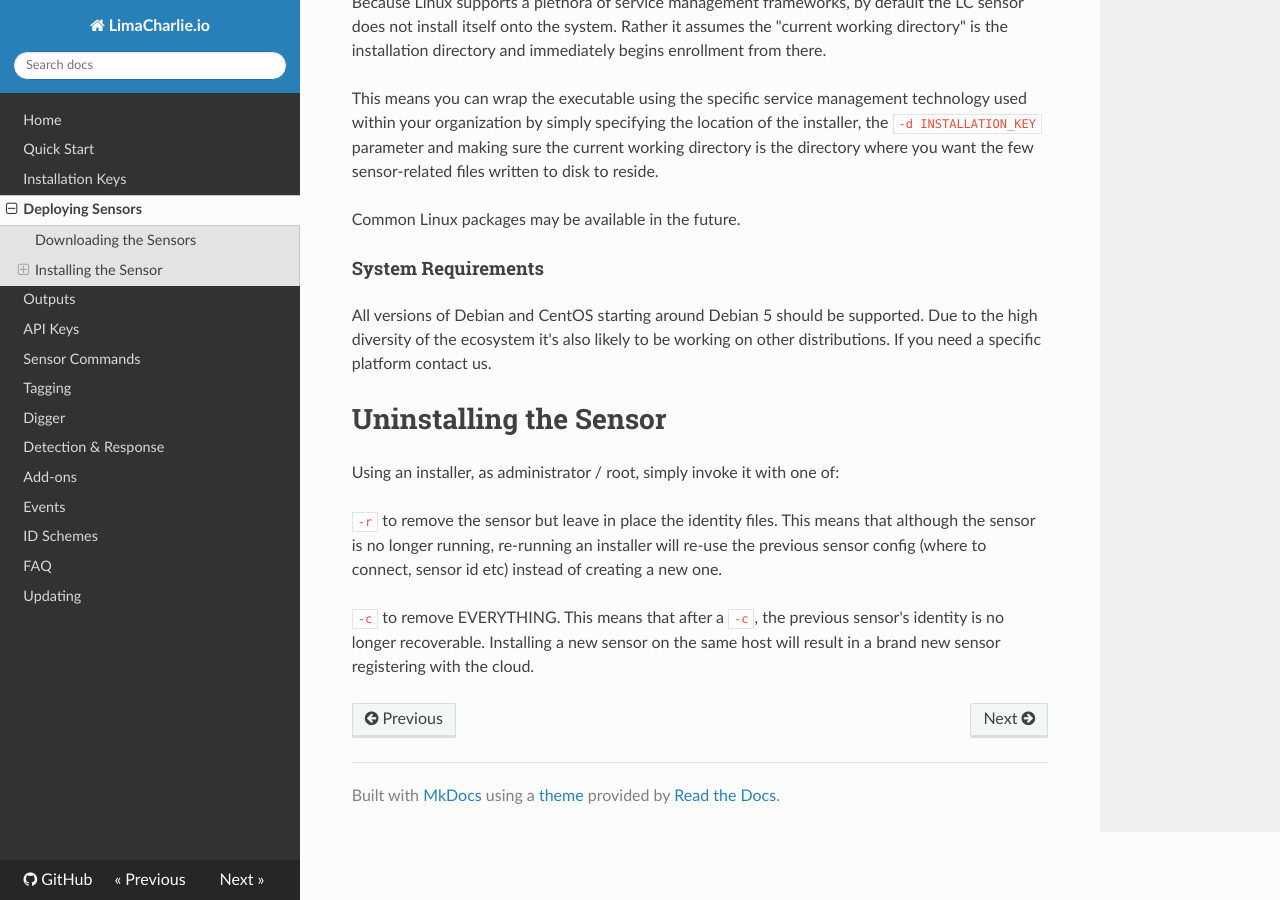
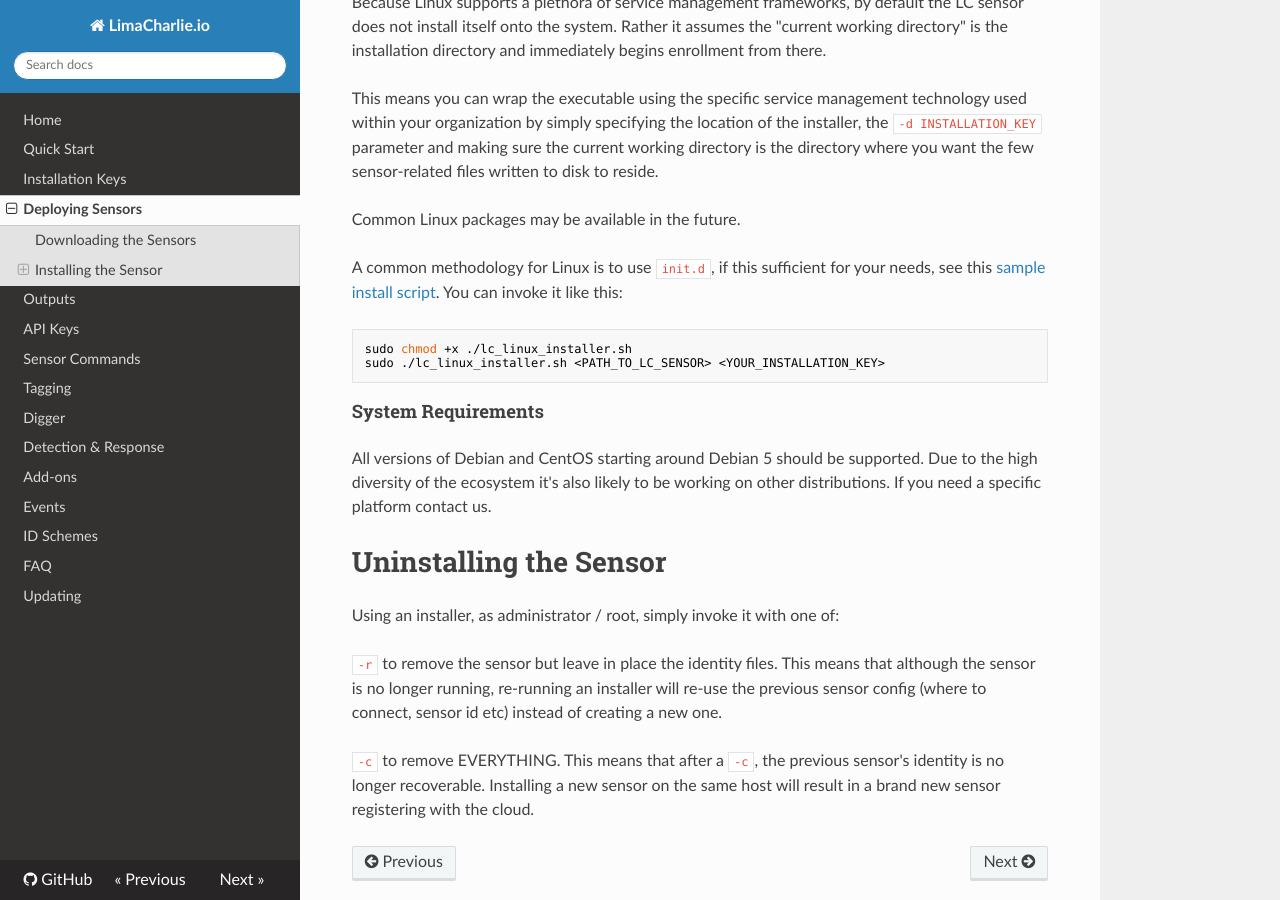
Before and after one commit to refractionPOINT/lce_doc, an MkDocs documentation site: the page built from docs/deploy_sensor.md, in a window 1280 px wide and 900 px high, scrolled down 2699 px. Built offline with MkDocs 1.6.1, drawn with Linux system fonts in a browser that asks for light colours; nearby versions of some CDN libraries; old or Windows-style settings are respelled for this version of MkDocs.

Commit message:
Adding a sample installer script for Linux.

````diff
--- a/docs/deploy_sensor.md
+++ b/docs/deploy_sensor.md
@@ -81,6 +81,13 @@ directory is the directory where you want the few sensor-related files written t
 
 Common Linux packages may be available in the future.
 
+A common methodology for Linux is to use `init.d`, if this sufficient for your needs, see this [sample install script](lc_linux_installer.sh).
+You can invoke it like this:
+```
+sudo chmod +x ./lc_linux_installer.sh
+sudo ./lc_linux_installer.sh <PATH_TO_LC_SENSOR> <YOUR_INSTALLATION_KEY>
+```
+
 #### System Requirements
 All versions of Debian and CentOS starting around Debian 5 should be supported. Due to the high diversity of the ecosystem
 it's also likely to be working on other distributions. If you need a specific platform contact us.
````
Also changed, not shown: 1 other file.
